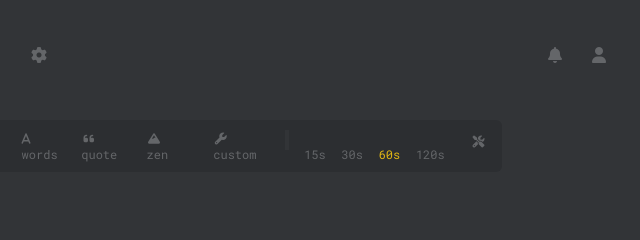
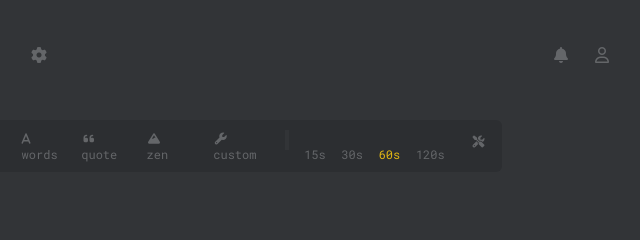
Before and after one commit to harikarthik-s/Monkeytype-Clone, a plain HTML site: page index.html in a window 1280 px wide. Shown: the top 240 px of the page, 513-1153 px from the left. Drawn offline with Linux system fonts and the light colour scheme; files whose address does not match are found by name.

Commit message:
icon updated

```diff
--- a/index.html
+++ b/index.html
@@ -5,7 +5,11 @@
     <meta name="viewport" content="width=device-width, initial-scale=1.0" />
     <title>MonkeyType</title>
     <link rel="stylesheet" href="./styles.css" />
-    <link rel="shortcut icon" href="./assets/img/favicon.ico" type="image/x-icon" />
+    <link
+      rel="shortcut icon"
+      href="./assets/img/favicon.ico"
+      type="image/x-icon"
+    />
     <link
       rel="stylesheet"
       href="https://cdnjs.cloudflare.com/ajax/libs/font-awesome/6.4.0/css/all.min.css"
@@ -28,7 +32,7 @@
           <div><i class="fas fa-fw fa-cog"></i></div>
           <div class="spacing"></div>
           <div><i class="fas fa-fw fa-bell"></i></div>
-          <div><i class="fas fa-fw fa-user"></i></div>
+          <div><i class="fa-regular fa-user"></i></div>
         </nav>
       </header>
       <main>
```
